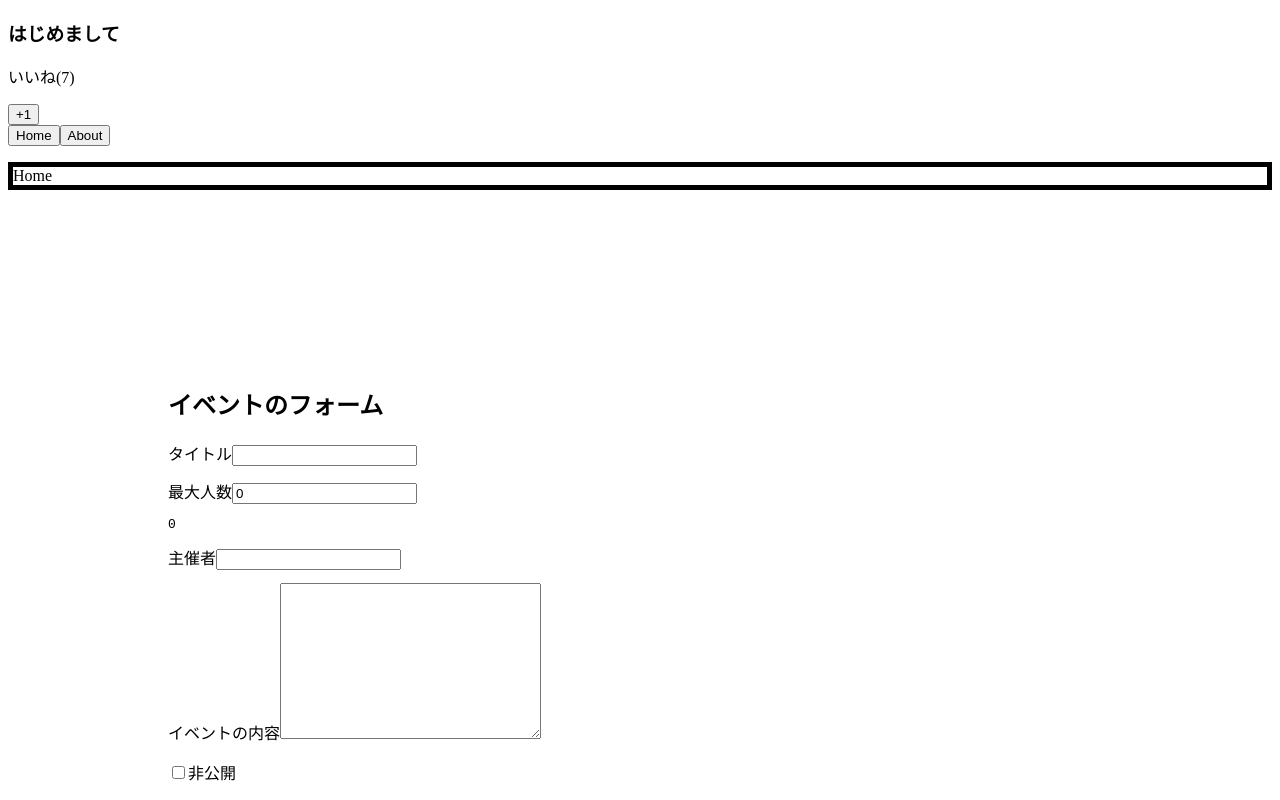
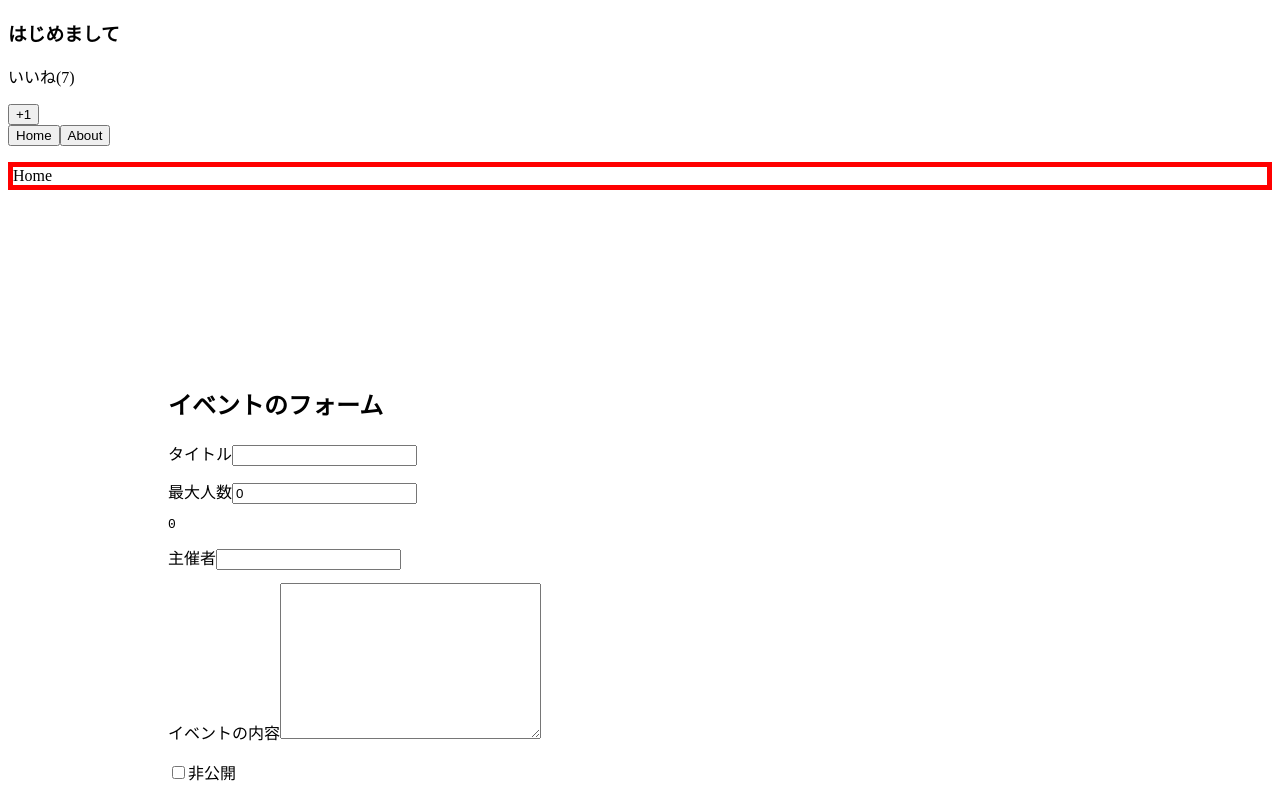
Before and after one commit to sora1129/vue-spa, a Vue app: page / in a window 1280 px wide. Both pictures are taken after a click on the button "Home". Shown: the top 800 px of the page. Built offline with nearby package versions, Linux system fonts and the light colour scheme.

Commit message:
feat: カスタムディレクティブで複数の値を使用する

```diff
--- a/src/components/MyHome.vue
+++ b/src/components/MyHome.vue
@@ -1,3 +1,3 @@
 <template>
-  <p v-border="'5px'">Home</p>
+  <p v-border="{width: '5px', color: 'red'}">Home</p>
 </template>
--- a/src/main.js
+++ b/src/main.js
@@ -8,7 +8,8 @@
 Vue.component('LikeNumber', LikeNumber);
 Vue.directive('border', function(el, binding) {
   el.style.border = 'solid black 2px';
-  el.style.borderWidth = binding.value;
+  el.style.borderWidth = binding.value.width;
+  el.style.borderColor = binding.value.color;
 });
 
 new Vue({
```
